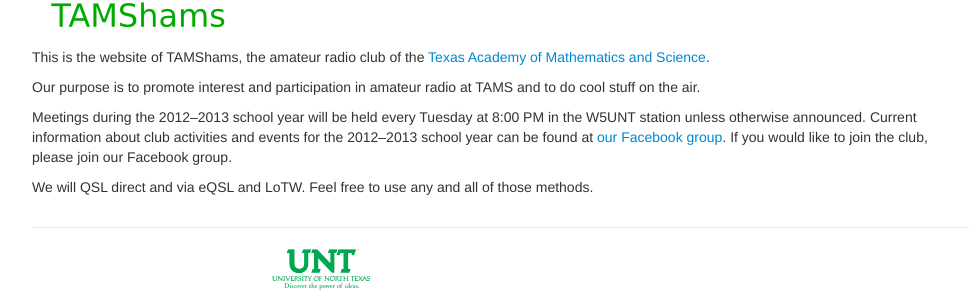
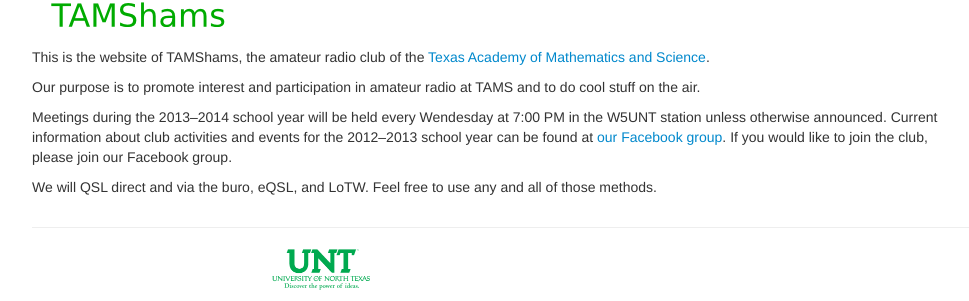
Before and after one commit to w5unt/w5unt.github.com, a Jekyll site: the page built from index.md, in a window 1280 px wide. Shown: the part 384-685 px from the top of the page, without its empty margins (138-1107 px from the left). Built offline with Jekyll 4.4.1, drawn with Linux system fonts in a browser that asks for light colours; nearby versions of some CDN libraries.

Commit message:
New GA time

```diff
--- a/index.md
+++ b/index.md
@@ -9,10 +9,10 @@ This is the website of TAMShams, the amateur radio club of the
 
 Our purpose is to promote interest and participation in amateur radio at TAMS and to do cool stuff on the air.
 
-Meetings during the 2012–2013 school year will be held every Tuesday at 8:00 PM in the W5UNT station unless otherwise announced.
+Meetings during the 2013–2014 school year will be held every Wendesday at 7:00 PM in the W5UNT station unless otherwise announced.
 Current information about club activities and events for the 2012–2013 school year can be found at
 [our Facebook group](https://www.facebook.com/groups/tamshams2012/).
 If you would like to join the club, please join our Facebook group.
 
-We will QSL direct and via eQSL and LoTW.
+We will QSL direct and via the buro, eQSL, and LoTW.
 Feel free to use any and all of those methods.
```
